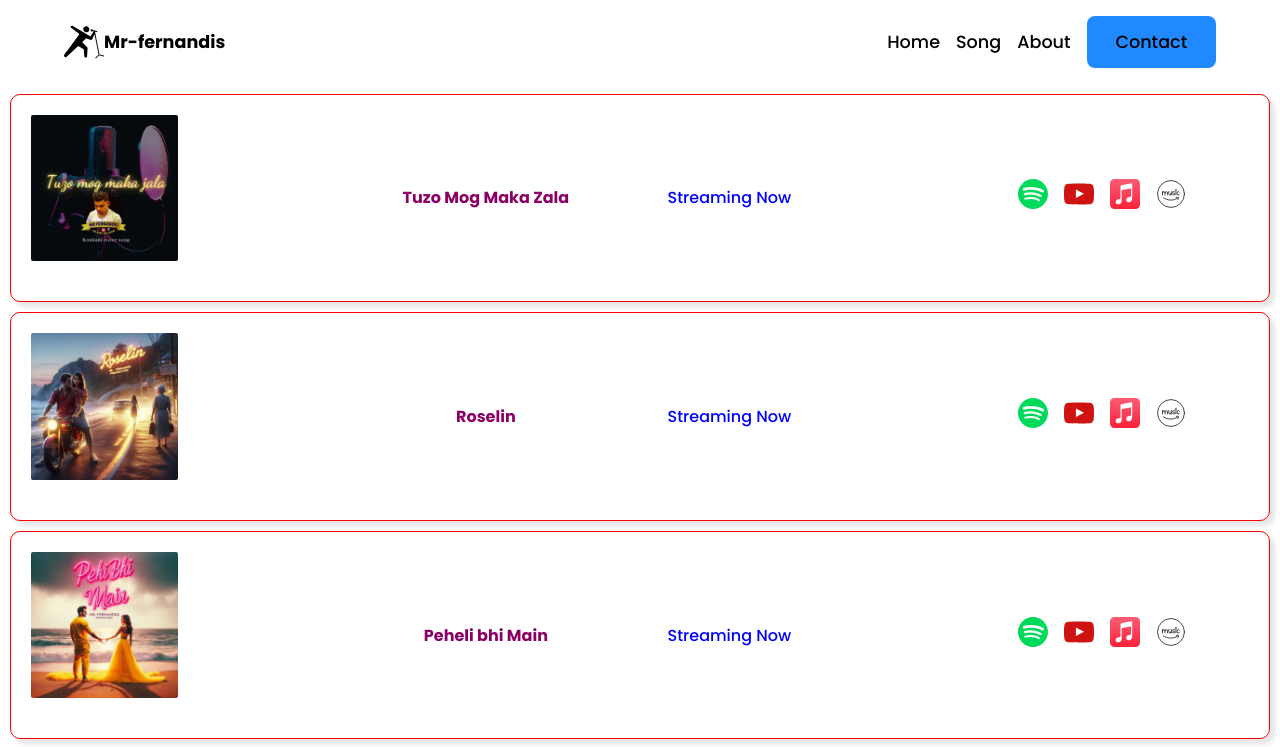
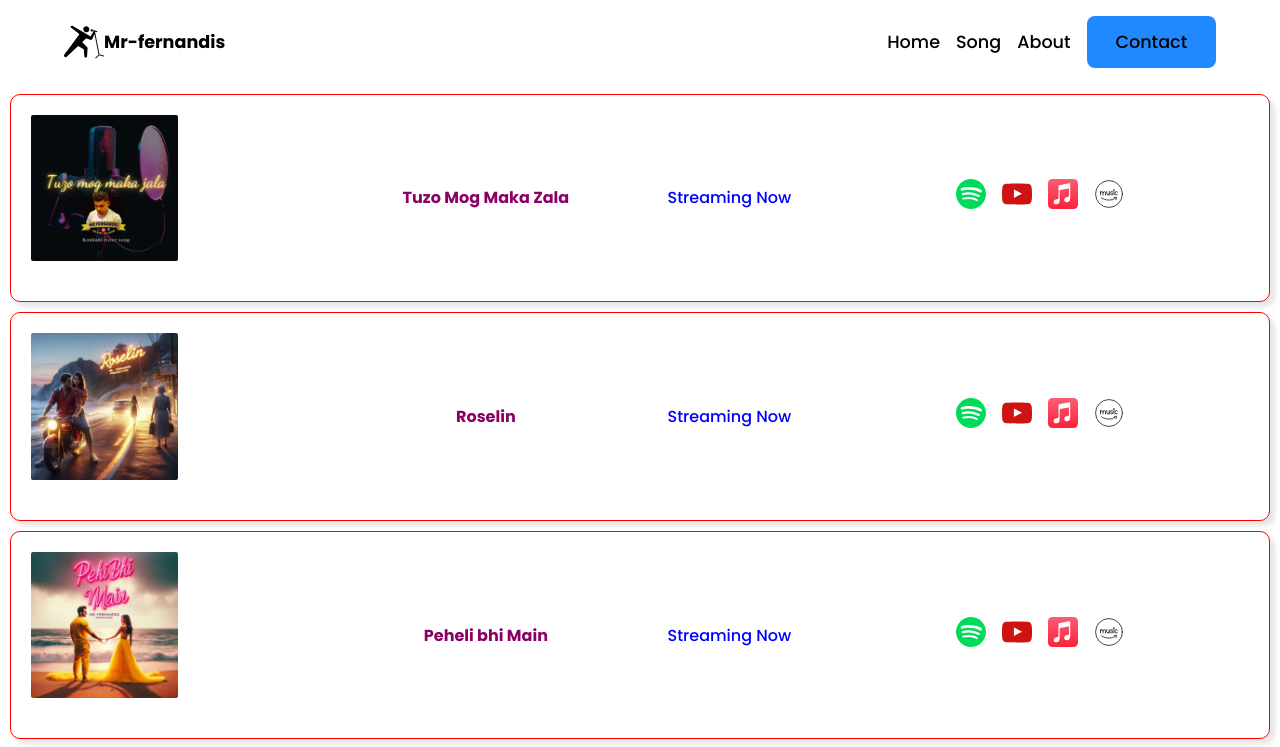
Before and after one commit to johnfds-8/singer-portfoilo, a React (Vite) app: page /song in a window 1280 px wide. Shown: the top 747 px of the page. Built offline with nearby package versions, Linux system fonts and the light colour scheme.

Commit message:
Update Song.css

```diff
--- a/src/components/Songs/Song.css
+++ b/src/components/Songs/Song.css
@@ -32,8 +32,7 @@
 }
 
 .tech-stack-icons {
-  display: flex;
-  justify-content: center;
+  text-align: center;
   align-items: center;
   gap: 1rem;
 
```
